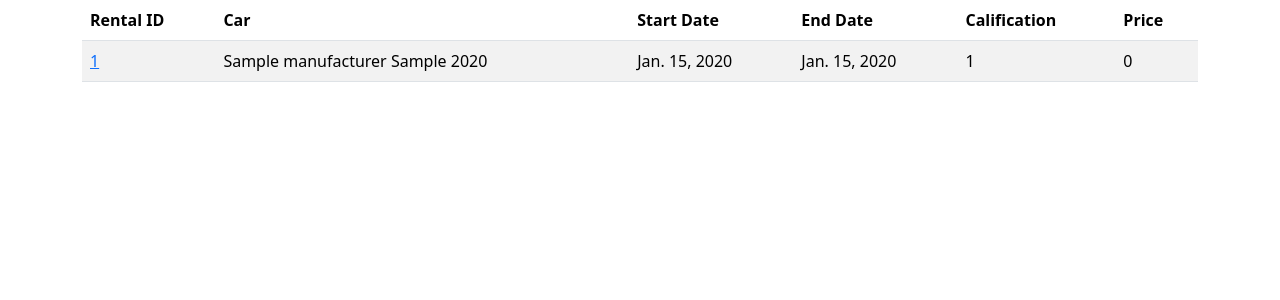
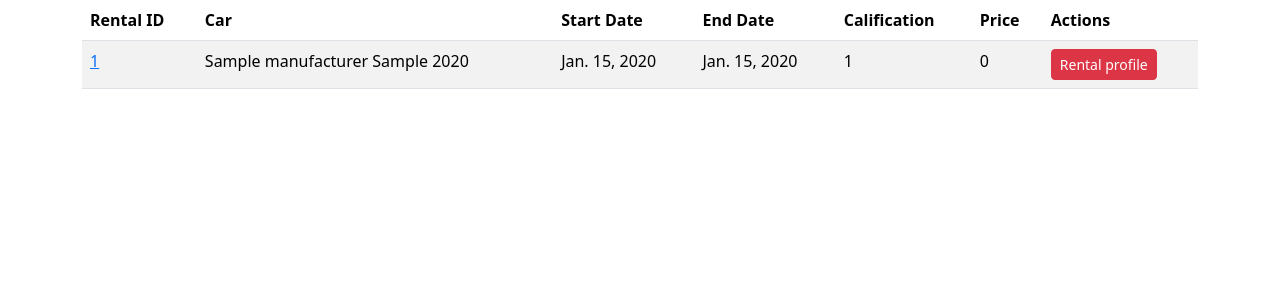
Before and after one commit to FranReinaldi/cody-carrental, a Django app: page /cars/rentals/ in a window 1280 px wide. Shown: the part 56-356 px from the top of the page. Run offline with Django 4.2, Linux system fonts and the light colour scheme; the first user in the database is signed in; tables that the repository leaves empty hold one stand-in row (Sample ...); some libraries are stand-ins or nearby versions.

Commit message:
se agrega calificacion de rental una ves terminada la fecha

```diff
--- a/src/applications/cars/templates/cars/rentals.html
+++ b/src/applications/cars/templates/cars/rentals.html
@@ -37,6 +37,7 @@
                 <th>End Date</th>
                 <th>Calification</th>
                 <th>Price</th>
+                <th>Actions</th>
             </tr>
         </thead>
         <tbody>
@@ -49,9 +50,48 @@
                 <td>{{ rental.end_date }}</td>
                 <td>{{ rental.calification }}</td>
                 <td>{{ rental.get_price }}</td>
+              </a>
+              {%if not rental.calification%}
+                {% if rental.end_date <= date %}
+                  <td>
+                <a href="#" class="btn btn-danger btn-sm" data-bs-toggle="modal" data-bs-target="#calificationModal{{ rental.id }}">calificate</a>
+                  </td>
+              {%else%}
+                <td><a class="btn btn-danger btn-sm" href="/cars/rental/{{rental.pk}}">Rental profile</a></td>
+              {%endif%}
+               {%else%}
+                <td><a class="btn btn-danger btn-sm" href="/cars/rental/{{rental.pk}}">Rental profile</a></td>
+              {%endif%}
             </tr>
-          </a>
+
             {% endfor %}
         </tbody>
+
     </table>
+    {% for rental in rentals %}
+    <div class="modal fade" id="calificationModal{{ rental.id }}" tabindex="-1" aria-labelledby="calificationModalLabel" aria-hidden="true">
+      <div class="modal-dialog">
+          <div class="modal-content">
+              <div class="modal-header">
+                  <h5 class="modal-title" id="calificationModalLabel">Rental Calification</h5>
+                  <button type="button" class="btn-close" data-bs-dismiss="modal" aria-label="Close"></button>
+              </div>
+              <div class="modal-body">
+                <form method="post" action="{% url 'rental_calification' rental.id %}">
+                  {% csrf_token %}
+                  <div class="rating" style="text-align: center">
+                      <input type="radio" name="rating" value="1" id="star1"><label for="star1"> Horrible</label><br>
+                      <input type="radio" name="rating" value="2" id="star2"><label for="star2"> Bad</label><br>
+                      <input type="radio" name="rating" value="3" id="star3"><label for="star3"> Good</label><br>
+                      <input type="radio" name="rating" value="4" id="star4"><label for="star4"> Very good</label><br>
+                      <input type="radio" name="rating" value="5" id="star5"><label for="star5"> Excellent</label><br>
+
+                  <button class="btn btn-primary" type="submit">Submit Rating</button>
+                </div>
+              </form>
+              </div>
+              <div class="modal-footer">
+                  <button type="button" class="btn btn-secondary" data-bs-dismiss="modal">Close</button>
+
+  {%endfor%}
 {% endblock %}
--- a/src/applications/cars/urls.py
+++ b/src/applications/cars/urls.py
@@ -3,7 +3,7 @@ from django.urls import path, include
 from .views import (console, new_manufacturer, new_car,
                     car_delete, car_detail, brand_detail,
                     brand_delete, rental_console,new_rental,
-                    rental_detail, cars_export_pdf)
+                    rental_detail, cars_export_pdf, rental_calification)
 
 urlpatterns = [
     path('console/',console, name='car-console'),
@@ -16,6 +16,7 @@ urlpatterns = [
     path('rentals/',rental_console, name='rental-console'),
     path('new-rental/',new_rental, name='new_rental'),
     path('rental/<int:rental_id>/',rental_detail, name='rental_detail'),
+    path('rental/<int:rental_id>/calification',rental_calification, name='rental_calification'),
 
     # EXPORT PDF
     path('console/export_pdf', cars_export_pdf, name='cars_export_pdf'),
--- a/src/applications/cars/views.py
+++ b/src/applications/cars/views.py
@@ -9,7 +9,7 @@ from applications.core.functions import link_callback
 from django.contrib.auth.decorators import login_required
 
 from .models import Car, Manufacturer, Rental
-from .forms import ManufacturerForm, CarForm,RentalForm
+from .forms import ManufacturerForm, CarForm, RentalForm
 from .decorators import superuser_only
 
 @login_required
@@ -98,12 +98,14 @@ def brand_delete(request, pk):
 @login_required
 def rental_console(request):
     loged_user = request.user
+    date_today = date.today()
     if loged_user.is_superuser:
         rentals = Rental.objects.all()
     else:
         rentals = Rental.objects.filter(customer=loged_user)
     context={
-        'rentals':rentals
+        'rentals':rentals,
+        'date': date_today
     }
 
     return render(
@@ -161,3 +163,11 @@ def cars_export_pdf(request):
     pisa.CreatePDF(html, dest=response, link_callback=link_callback)
 
     return response
+
+@login_required
+def rental_calification(request, rental_id):
+    rental = get_object_or_404(Rental, pk=rental_id)
+    calification = int(request.POST.get('rating', 0))
+    rental.calification = calification
+    rental.save()
+    return redirect('rental-console')
```
